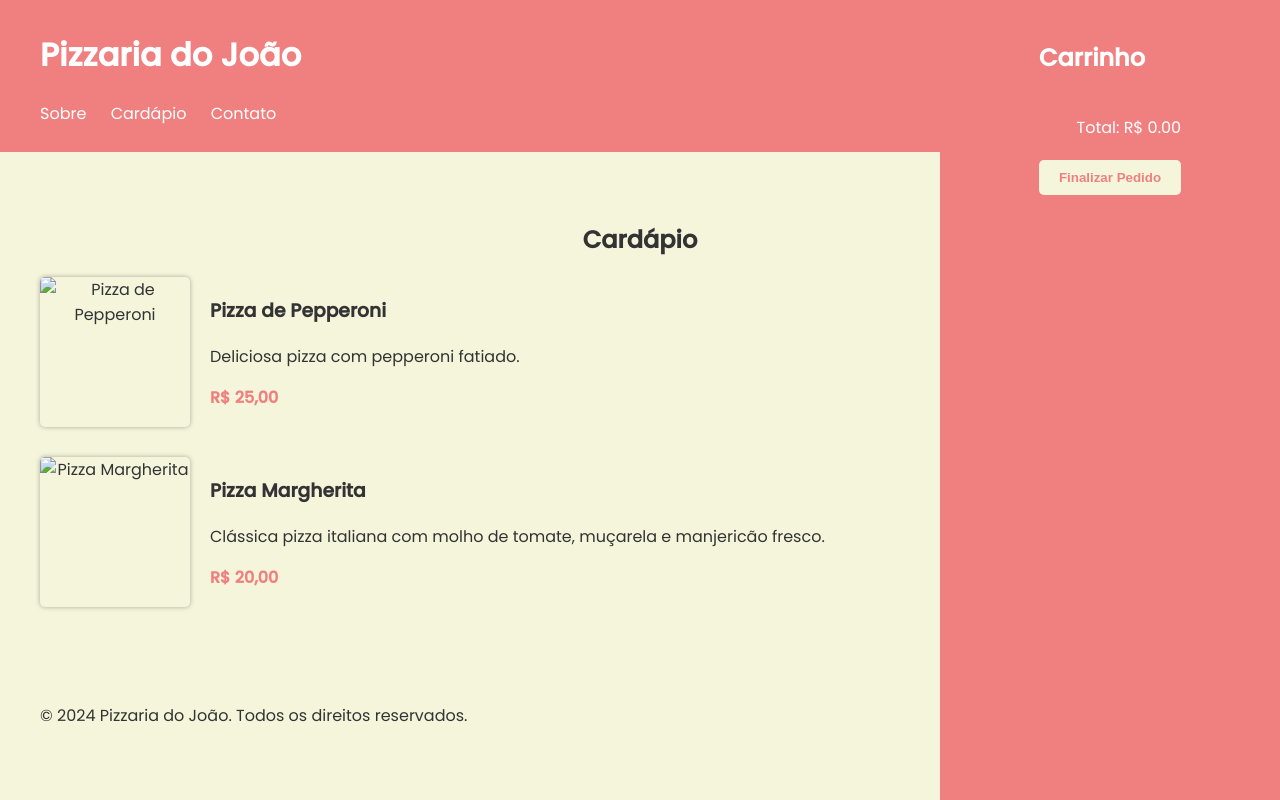
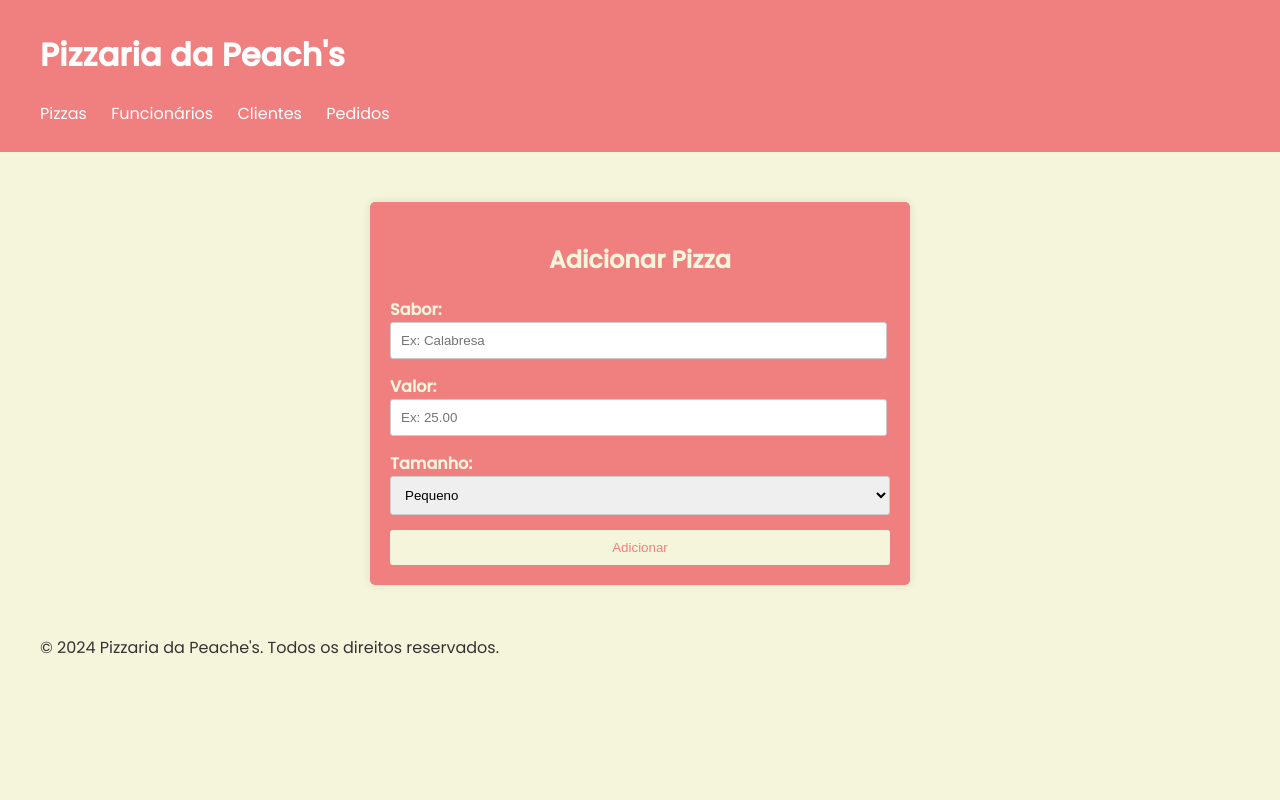
Before and after one commit to rafaelmoura23/data_base, a PHP site: page / in a window 1280 px wide. Run offline with PHP 8.4, Linux system fonts and the light colour scheme; some libraries are stand-ins or nearby versions.

Commit message:
pizzaria

```diff
--- a/SQL_Class4 - Index/pizzaria_front/index.html
+++ b/SQL_Class4 - Index/pizzaria_front/index.html
@@ -13,53 +13,46 @@
 <body>
     <header>
         <div class="container">
-            <h1>Pizzaria do João</h1>
+            <h1>Pizzaria da Peach's</h1>
             <nav>
                 <ul>
-                    <li><a href="#sobre">Sobre</a></li>
-                    <li><a href="#cardapio">Cardápio</a></li>
-                    <li><a href="#contato">Contato</a></li>
+                    <li><a href="#pizzas">Pizzas</a></li>
+                    <li><a href="#funcionarios">Funcionários</a></li>
+                    <li><a href="#clientes">Clientes</a></li>
+                    <li><a href="#pedidos">Pedidos</a></li>
                 </ul>
             </nav>
         </div>
     </header>
-    <section id="cardapio" class="section">
-        <div class="container">
-            <h2>Cardápio</h2>
-            <div class="menu-item">
-                <img src="https://via.placeholder.com/150" alt="Pizza de Pepperoni">
-                <div class="info">
-                    <h3>Pizza de Pepperoni</h3>
-                    <p>Deliciosa pizza com pepperoni fatiado.</p>
-                    <p class="price">R$ 25,00</p>
-                </div>
-            </div>
-            <div class="menu-item">
-                <img src="https://via.placeholder.com/150" alt="Pizza Margherita">
-                <div class="info">
-                    <h3>Pizza Margherita</h3>
-                    <p>Clássica pizza italiana com molho de tomate, muçarela e manjericão fresco.</p>
-                    <p class="price">R$ 20,00</p>
-                </div>
-            </div>
-        </div>
-    </section>
-    <aside class="cart">
-        <div class="container">
-            <h2>Carrinho</h2>
-            <ul id="cart-items">
-                <!-- Itens do carrinho serão adicionados aqui -->
-            </ul>
-            <p id="total">Total: R$ 0,00</p>
-            <button id="checkout">Finalizar Pedido</button>
-        </div>
-    </aside>
+
+    <div class="pizza-form">
+        <h2>Adicionar Pizza</h2>
+        <form>
+          <div class="form-group">
+            <label for="sabor">Sabor:</label>
+            <input type="text" id="sabor" name="sabor" placeholder="Ex: Calabresa">
+          </div>
+          <div class="form-group">
+            <label for="valor">Valor:</label>
+            <input type="text" id="valor" name="valor" placeholder="Ex: 25.00">
+          </div>
+          <div class="form-group">
+            <label for="tamanho">Tamanho:</label>
+            <select id="tamanho" name="tamanho">
+              <option value="pequeno">Pequeno</option>
+              <option value="médio">Médio</option>
+              <option value="grande">Grande</option>
+            </select>
+          </div>
+          <button type="submit">Adicionar</button>
+        </form>
+      </div>
+
     <footer>
         <div class="container">
-            <p>&copy; 2024 Pizzaria do João. Todos os direitos reservados.</p>
+            <p>&copy; 2024 Pizzaria da Peache's. Todos os direitos reservados.</p>
         </div>
     </footer>
-    <script src="script.js"></script>
 </body>
 
 </html>
--- a/SQL_Class4 - Index/pizzaria_front/script.js
+++ /dev/null
@@ -1,40 +0,0 @@
-const cartItemsElement = document.getElementById('cart-items');
-const totalElement = document.getElementById('total');
-
-let cart = [];
-
-function addToCart(name, price) {
-    cart.push({ name, price });
-    renderCart();
-}
-
-function removeFromCart(index) {
-    cart.splice(index, 1);
-    renderCart();
-}
-
-function renderCart() {
-    cartItemsElement.innerHTML = '';
-    let total = 0;
-    cart.forEach((item, index) => {
-        const li = document.createElement('li');
-        li.textContent = `${item.name} - R$ ${item.price}`;
-        const removeButton = document.createElement('button');
-        removeButton.textContent = 'Remover';
-        removeButton.addEventListener('click', () => {
-            removeFromCart(index);
-        });
-        li.appendChild(removeButton);
-        cartItemsElement.appendChild(li);
-        total += parseFloat(item.price);
-    });
-    totalElement.textContent = `Total: R$ ${total.toFixed(2)}`;
-}
-
-document.getElementById('checkout').addEventListener('click', () => {
-    alert('Pedido finalizado! Total: R$ ' + totalElement.textContent.split(' ')[1]);
-    cart = [];
-    renderCart();
-});
-
-renderCart();
--- a/SQL_Class4 - Index/pizzaria_front/styles.css
+++ b/SQL_Class4 - Index/pizzaria_front/styles.css
@@ -33,71 +33,53 @@ nav ul li a {
     text-decoration: none;
 }
 
-section {
-    padding: 50px 0;
-    text-align: center;
+.pizza-form {
+    max-width: 500px;
+    margin: 50px auto;
+    padding: 20px;
+    background-color:lightcoral;
+    border-radius: 5px;
+    box-shadow: 0 0 10px rgba(0, 0, 0, 0.1);
+    color: beige;
   }
 
-.menu-item {
-    display: flex;
-    justify-content: space-between;
-    align-items: center;
-    margin-bottom: 30px;
+  h2 {
+    text-align: center;
+    color: beige;
   }
 
-.menu-item img {
-    width: 150px;
-    height: 150px;
-    border-radius: 5px;
-    box-shadow: 0 0 5px rgba(0, 0, 0, 0.3);
+  .form-group {
+    margin-bottom: 15px;
   }
 
-.info {
-    flex: 1;
-    margin-left: 20px;
-    text-align: left;
+  label {
+    display: block;
+    font-weight: bold;
   }
 
-.price {
-    font-weight: bold;
-    color: lightcoral;
+  input {
+    width: 95%;
+    padding: 10px;
+    border: 1px solid #ccc;
+    border-radius: 3px;
   }
 
-aside.cart {
-    background-color: lightcoral;
-    color: white;
-    padding: 20px;
-    position: fixed;
-    top: 0;
-    right: 0;
-    bottom: 0;
-    width: 300px;
-    display: flex;
-    flex-direction: column;
-    justify-content: space-between;
-}
-
-#cart-items {
-    list-style-type: none;
-    padding: 0;
-    margin-bottom: 20px;
-    flex: 1;
-    overflow-y: auto;
-}
-
-#total {
-    text-align: right;
-    margin-bottom: 20px;
+  select {
+    width: 100%;
+    padding: 10px;
+    border: 1px solid #ccc;
+    border-radius: 3px;
   }
 
   button {
+    display: block;
+    width: 100%;
+    padding: 10px;
     background-color: beige;
     color: lightcoral;
     border: none;
-    padding: 10px 20px;
+    border-radius: 3px;
     cursor: pointer;
-    font-weight: bold;
-    border-radius: 5px;
     transition: background-color 0.3s;
   }
 
```
Lines whose indentation alone changed are shown as unchanged.
